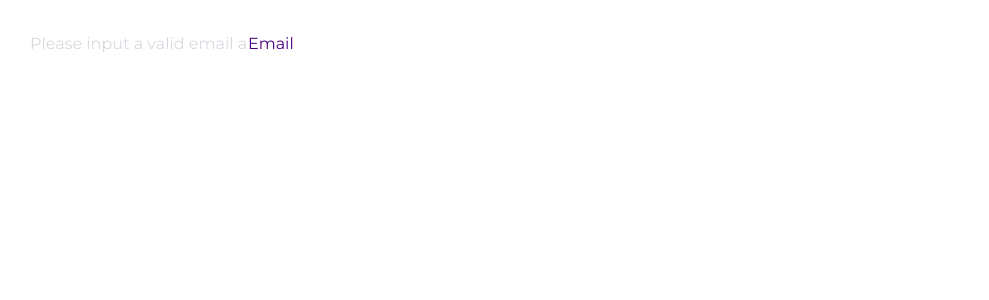
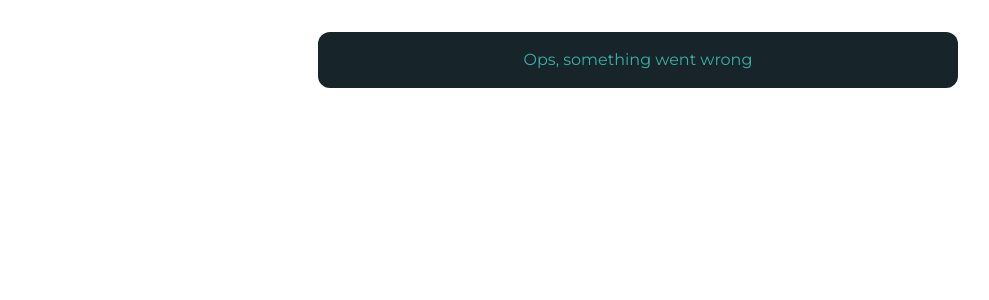
Before and after one commit to teoColomberotto/MyMicrophones_api, a Nuxt app: page / in a window 1280 px wide. Shown: the top 300 px of the page, without its empty margins (2-991 px from the left). Built offline with nearby package versions, Linux system fonts and the light colour scheme.

Commit message:
add: mySnackbar component

```diff
--- /dev/null
+++ b/frontend/components/atoms/MySnackBar.vue
@@ -0,0 +1,42 @@
+<template>
+    <div :class="type">
+        <slot name="message"></slot>
+        <slot name="action"></slot>
+    </div>
+</template>
+
+<script>
+export default {
+    data() {
+        return {};
+    },
+    props: {
+        type: { type: String, required: true, default: 'message' },
+        duration: { type: Number, required: false, default: 3000 },
+    },
+    mounted() {
+        setTimeout(() => {
+            this.remove();
+        }, this.duration);
+    },
+    methods: {
+        remove() {
+            this.$emit('removeAlert');
+        },
+    },
+};
+</script>
+
+<style lang="css" scoped>
+div {
+    margin: 2rem auto;
+    padding: 1rem;
+    max-width: 40rem;
+    border-radius: 12px;
+    background-color: var(--main-black);
+    color: var(--main-color);
+    display: flex;
+    align-content: center;
+    justify-content: center;
+}
+</style>
--- a/frontend/pages/index.vue
+++ b/frontend/pages/index.vue
@@ -1,28 +1,28 @@
 <template>
     <div>
-        <profile-icon></profile-icon>
-        <my-text-input
+        <my-snackbar>
+            <template #message> Ops, something went wrong</template>
+        </my-snackbar>
+        <!-- <profile-icon></profile-icon> -->
+        <!-- <my-text-input
             type="password"
             v-model="email"
             label="Email"
             icon="fa-solid fa-user-tie"
             placeholder="Please input a valid email address"
             :options="options"
-        ></my-text-input>
+        ></my-text-input> -->
         <!-- <my-pagination :pageSize="20" @pageChanged="onPageChange" :total="140" :current-page="currentPage"></my-pagination> -->
     </div>
 </template>
 
 <script>
-import MyTextInputVue from '../components/atoms/MyTextInput.vue';
-import MyPaginationVue from '../components/molecules/MyPagination.vue';
-import MyProfileIconVue from '../components/molecules/MyProfileIcon.vue';
+import MySnackBarVue from '../components/atoms/MySnackBar.vue';
 
 export default {
     name: 'IndexPage',
     components: {
-        'profile-icon': MyProfileIconVue,
-        'my-text-input': MyTextInputVue,
+        'my-snackbar': MySnackBarVue,
         // 'my-pagination': MyPaginationVue,
     },
     data() {
```
Also changed, not shown: 1 other file (tests, documents, lock files or other folders).
